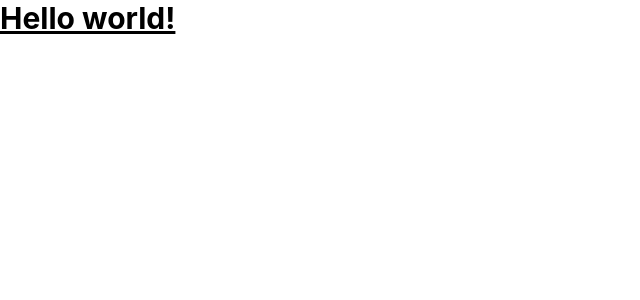
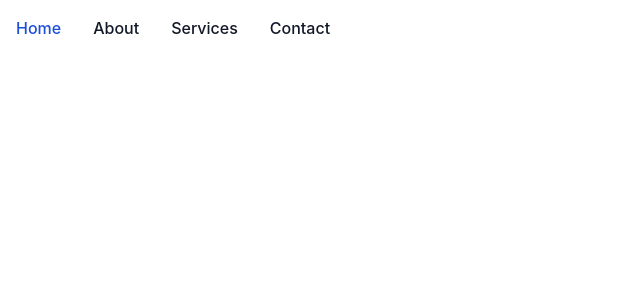
Before and after one commit to LewisMoore0/CoachingBusinessWebsite, a React (Create React App) app: page / in a window 1280 px wide. Shown: the top 300 px of the page, without its empty margins (0-640 px from the left). Built offline with nearby package versions, Linux system fonts and the light colour scheme.

Commit message:
Initial App Bar

```diff
--- a/src/Components/Homepage.js
+++ b/src/Components/Homepage.js
@@ -1,8 +1,26 @@
 export const Homepage = () => {
+    // Change the list to a map
+    return (
+    <nav class="bg-white border-gray-200 dark:bg-gray-900">
+    <div class="max-w-screen-xl flex flex-wrap items-center justify-between mx-auto p-4">
+        <div class="hidden w-full md:block md:w-auto" id="navbar-default">
+        <ul class="font-medium flex flex-col p-4 md:p-0 mt-4 border border-gray-100 rounded-lg bg-gray-50 md:flex-row md:space-x-8 rtl:space-x-reverse md:mt-0 md:border-0 md:bg-white dark:bg-gray-800 md:dark:bg-gray-900 dark:border-gray-700">
+            <li>
+            <a href="#" class="block py-2 px-3 text-white bg-blue-700 rounded md:bg-transparent md:text-blue-700 md:p-0 dark:text-white md:dark:text-blue-500" aria-current="page">Home</a>
+            </li>
+            <li>
+            <a href="#" class="block py-2 px-3 text-gray-900 rounded hover:bg-gray-100 md:hover:bg-transparent md:border-0 md:hover:text-blue-700 md:p-0 dark:text-white md:dark:hover:text-blue-500 dark:hover:bg-gray-700 dark:hover:text-white md:dark:hover:bg-transparent">About</a>
+            </li>
+            <li>
+            <a href="#" class="block py-2 px-3 text-gray-900 rounded hover:bg-gray-100 md:hover:bg-transparent md:border-0 md:hover:text-blue-700 md:p-0 dark:text-white md:dark:hover:text-blue-500 dark:hover:bg-gray-700 dark:hover:text-white md:dark:hover:bg-transparent">Services</a>
+            </li>
+            <li>
+            <a href="#" class="block py-2 px-3 text-gray-900 rounded hover:bg-gray-100 md:hover:bg-transparent md:border-0 md:hover:text-blue-700 md:p-0 dark:text-white md:dark:hover:text-blue-500 dark:hover:bg-gray-700 dark:hover:text-white md:dark:hover:bg-transparent">Contact</a>
+            </li>
+        </ul>
+        </div>
+    </div>
+    </nav>
 
-    return (
-        <h1 className="text-3xl font-bold underline">
-          Hello world!
-        </h1>
     )
 }
```
